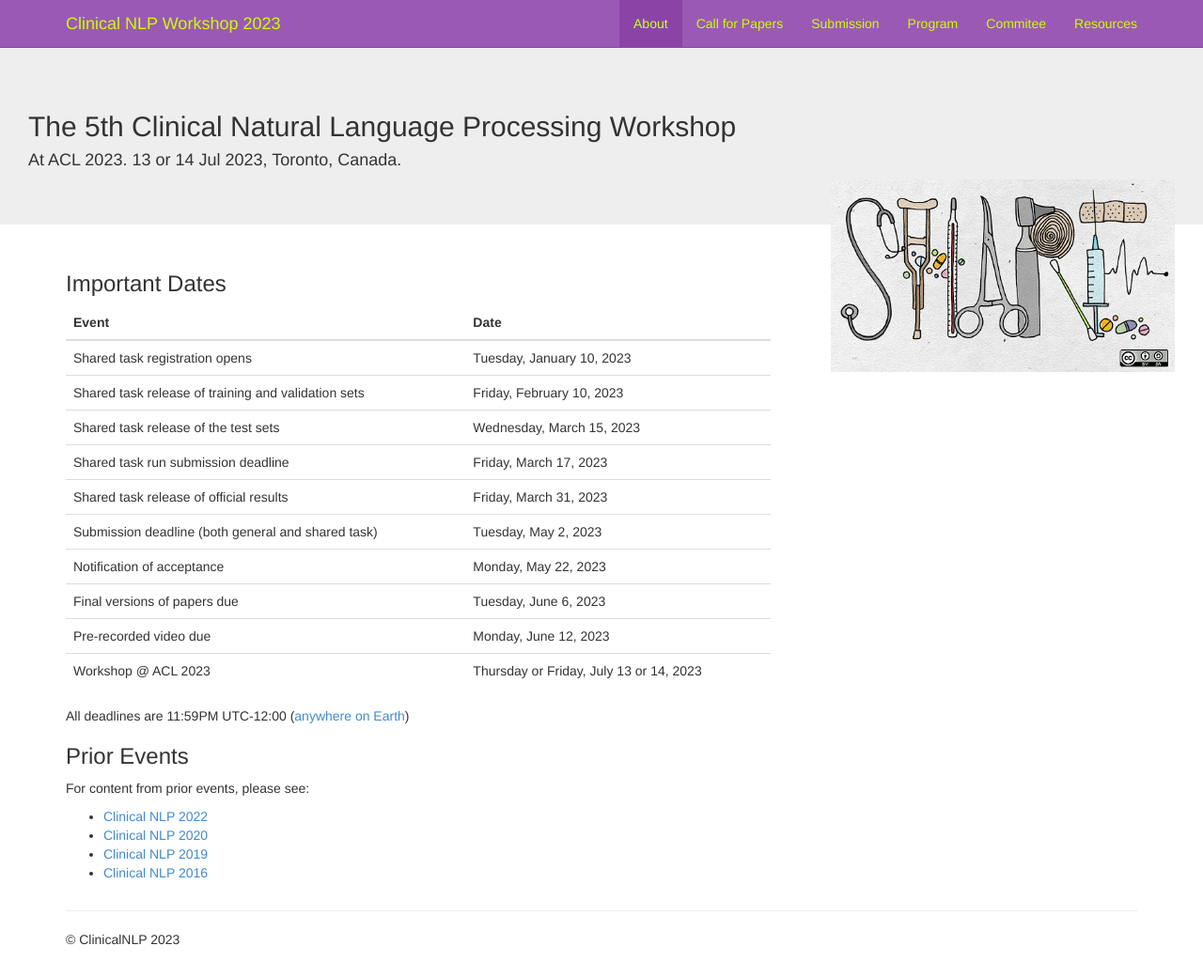
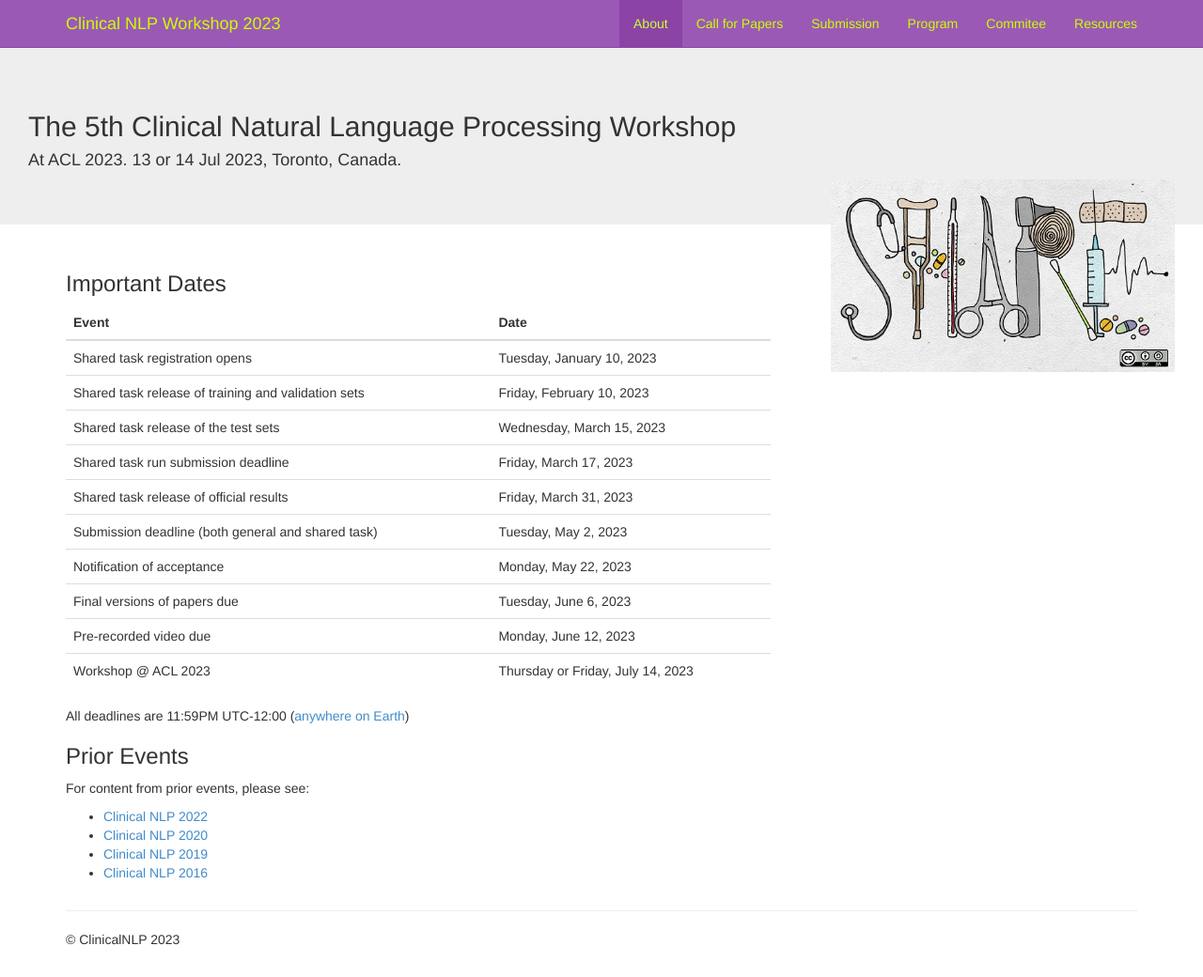
Before and after one commit to clinical-nlp/clinical-nlp.github.io, a Jekyll site: the page built from 2023/index.md, in a window 1280 px wide and 1040 px high. Shown: the whole window at 94% size. Built offline with Jekyll 4.4.1, drawn with Linux system fonts in a browser that asks for light colours; nearby versions of some CDN libraries; comment, search, counter and statistics services are not loaded.

Commit message:
Update index.md
Updated the date (July 14)

```diff
--- a/2023/index.md
+++ b/2023/index.md
@@ -16,7 +16,7 @@ layout: default_2023
 | Notification of acceptance                          | Monday, May 22, 2023                    |
 | Final versions of papers due                        | Tuesday, June 6, 2023                   |
 | Pre-recorded video due                              | Monday, June 12, 2023                   |
-| Workshop @ ACL 2023                                 | Thursday or Friday, July 13 or 14, 2023 |
+| Workshop @ ACL 2023                                 | Thursday or Friday, July 14, 2023 |
 
 All deadlines are 11:59PM UTC-12:00 ([anywhere on Earth](https://www.timeanddate.com/time/zones/aoe))
 
```
